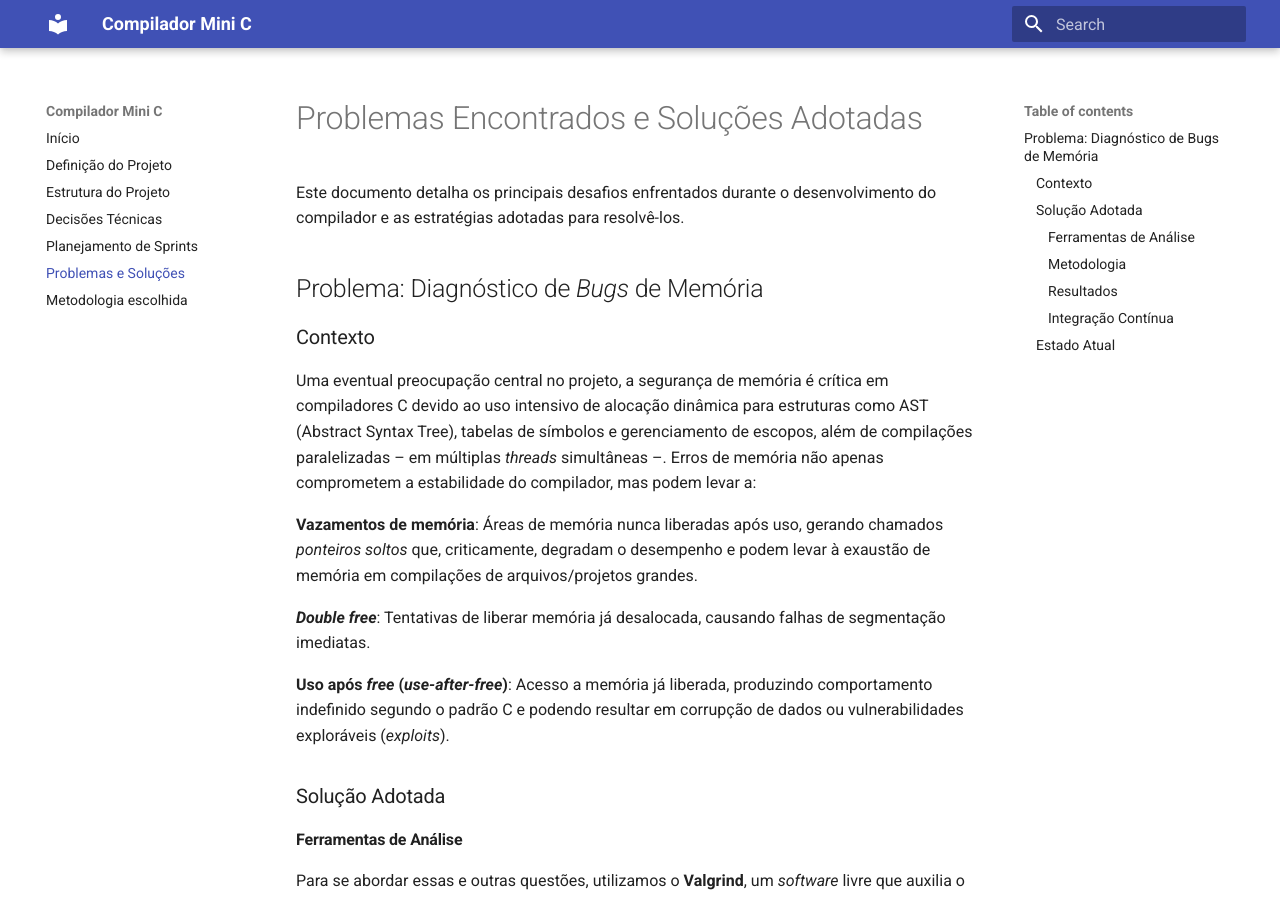
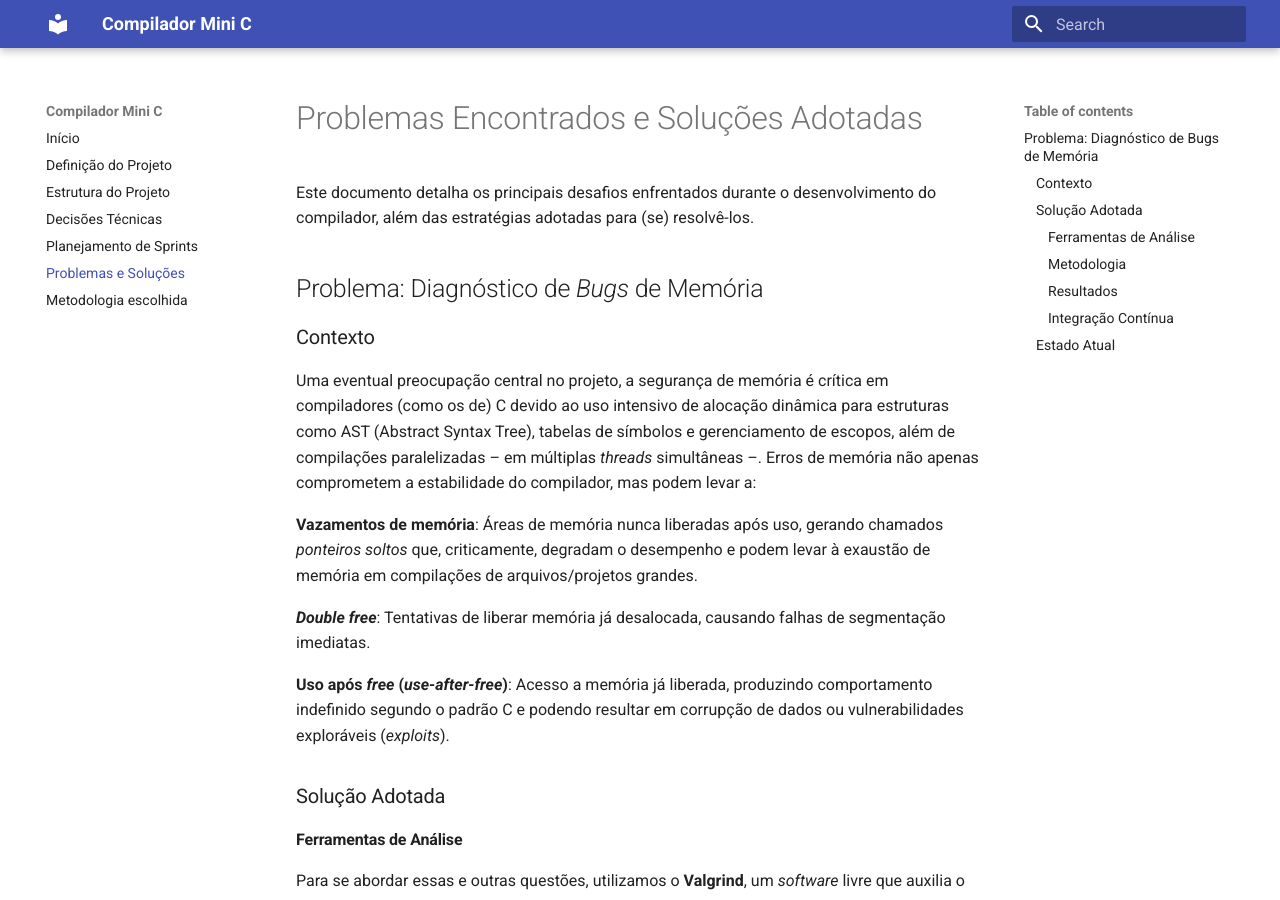
Before and after one commit to thmasq/mini-c-compiler, an MkDocs documentation site: the page built from mkdocs/problems-and-solutions.md, in a window 1280 px wide and 900 px high. Built offline with MkDocs 1.6.1 and Material for MkDocs 9.7.7, drawn with Linux system fonts in a browser that asks for light colours.

Commit message:
Leves modificações em problems-and-solutions.md

```diff
--- a/mkdocs/problems-and-solutions.md
+++ b/mkdocs/problems-and-solutions.md
@@ -1,12 +1,12 @@
 # Problemas Encontrados e Soluções Adotadas
 
-Este documento detalha os principais desafios enfrentados durante o desenvolvimento do compilador e as estratégias adotadas para resolvê-los.
+Este documento detalha os principais desafios enfrentados durante o desenvolvimento do compilador, além das estratégias adotadas para (se) resolvê-los.
 
 ## Problema: Diagnóstico de *Bugs* de Memória
 
 ### Contexto
 
-Uma eventual preocupação central no projeto, a segurança de memória é crítica em compiladores C devido ao uso intensivo de alocação dinâmica para estruturas como AST (Abstract Syntax Tree), tabelas de símbolos e gerenciamento de escopos, além de compilações paralelizadas – em múltiplas *threads* simultâneas –. Erros de memória não apenas comprometem a estabilidade do compilador, mas podem levar a:
+Uma eventual preocupação central no projeto, a segurança de memória é crítica em compiladores (como os de) C devido ao uso intensivo de alocação dinâmica para estruturas como AST (Abstract Syntax Tree), tabelas de símbolos e gerenciamento de escopos, além de compilações paralelizadas – em múltiplas *threads* simultâneas –. Erros de memória não apenas comprometem a estabilidade do compilador, mas podem levar a:
 
 **Vazamentos de memória**:
 Áreas de memória nunca liberadas após uso, gerando chamados *ponteiros soltos* que, criticamente, degradam o desempenho e podem levar à exaustão de memória em compilações de arquivos/projetos grandes.
```
